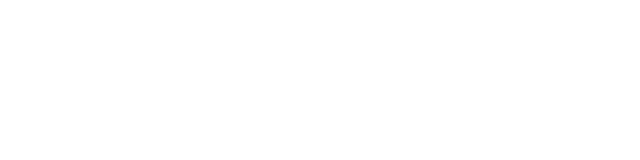
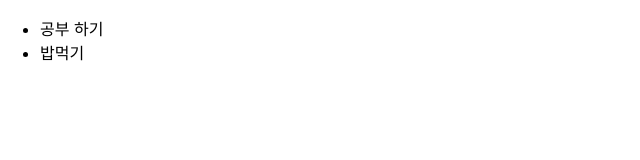
Before and after one commit to jelly12paw/To-Do-List, a React (Create React App) app in the folder todos/: page / in a window 1280 px wide. Shown: the top 160 px of the page, without its empty margins (0-640 px from the left). Built offline with nearby package versions, Linux system fonts and the light colour scheme.

Commit message:
feat: TodoList component

```diff
--- a/todos/src/App.js
+++ b/todos/src/App.js
@@ -1,8 +1,11 @@
 import './App.css';
+import TodoList from './components/TodoList/TodoList';
 
 function App() {
   return (
-    <></>
+    <div>
+      <TodoList />
+    </div>
   );
 }
 
--- /dev/null
+++ b/todos/src/components/TodoList/TodoList.jsx
@@ -0,0 +1,17 @@
+import React, { useState } from 'react';
+
+export default function TodoList() {
+    const [todos, setTodos] = useState([
+        {id: '1', text: '공부 하기', status: 'active'},
+        {id: '2', text: '밥먹기', status: 'completed'},
+    ]);
+    return (
+        <section>
+            <ul>
+                {todos.map((item) => (
+                    <li key={item.id}>{item.text}</li>
+                ))}
+            </ul>
+        </section>
+    );
+}
```
